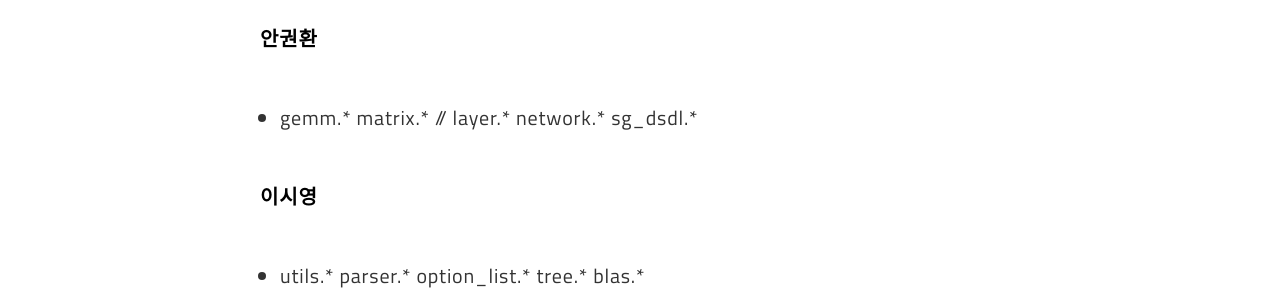
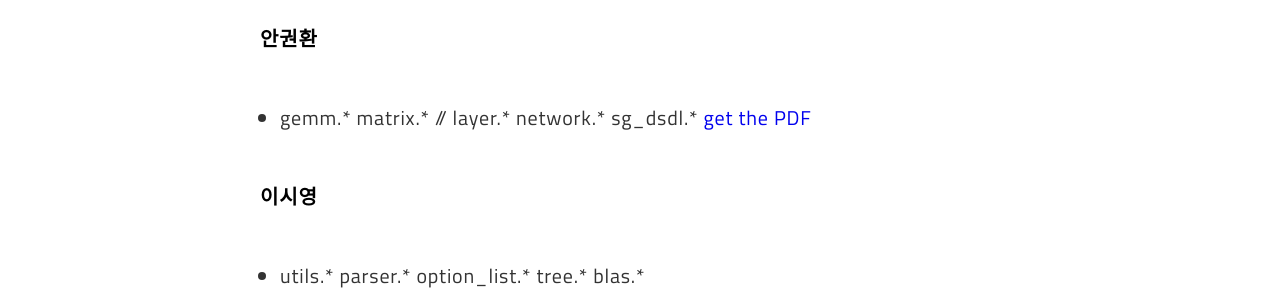
Before and after one commit to DSDL-DeepNetwork/DSDL-DeepNetwork.github.io, a Jekyll site: the page built from _posts/2018-01-16-week2.md, in a window 1280 px wide and 900 px high, scrolled down 739 px. Shown: the part 158-458 px from the top of the window. Built offline with Jekyll 4.4.1, drawn with Linux system fonts in a browser that asks for light colours; comment, search, counter and statistics services are not loaded.

Commit message:
week2_code_analysis

```diff
--- a/_posts/2018-01-16-week2.md
+++ b/_posts/2018-01-16-week2.md
@@ -21,6 +21,7 @@ DSDL, Sogang University
 
 #### 안권환
 - gemm.*   matrix.* // layer.*  network.*  sg_dsdl.*
+[get the PDF]({{"DSDL-DeepNetwork.github.io/assets/DSDL winter seminar_week2.pdf"}})
 
 #### 이시영
 - utils.*  parser.*  option_list.*  tree.*  blas.*
```
